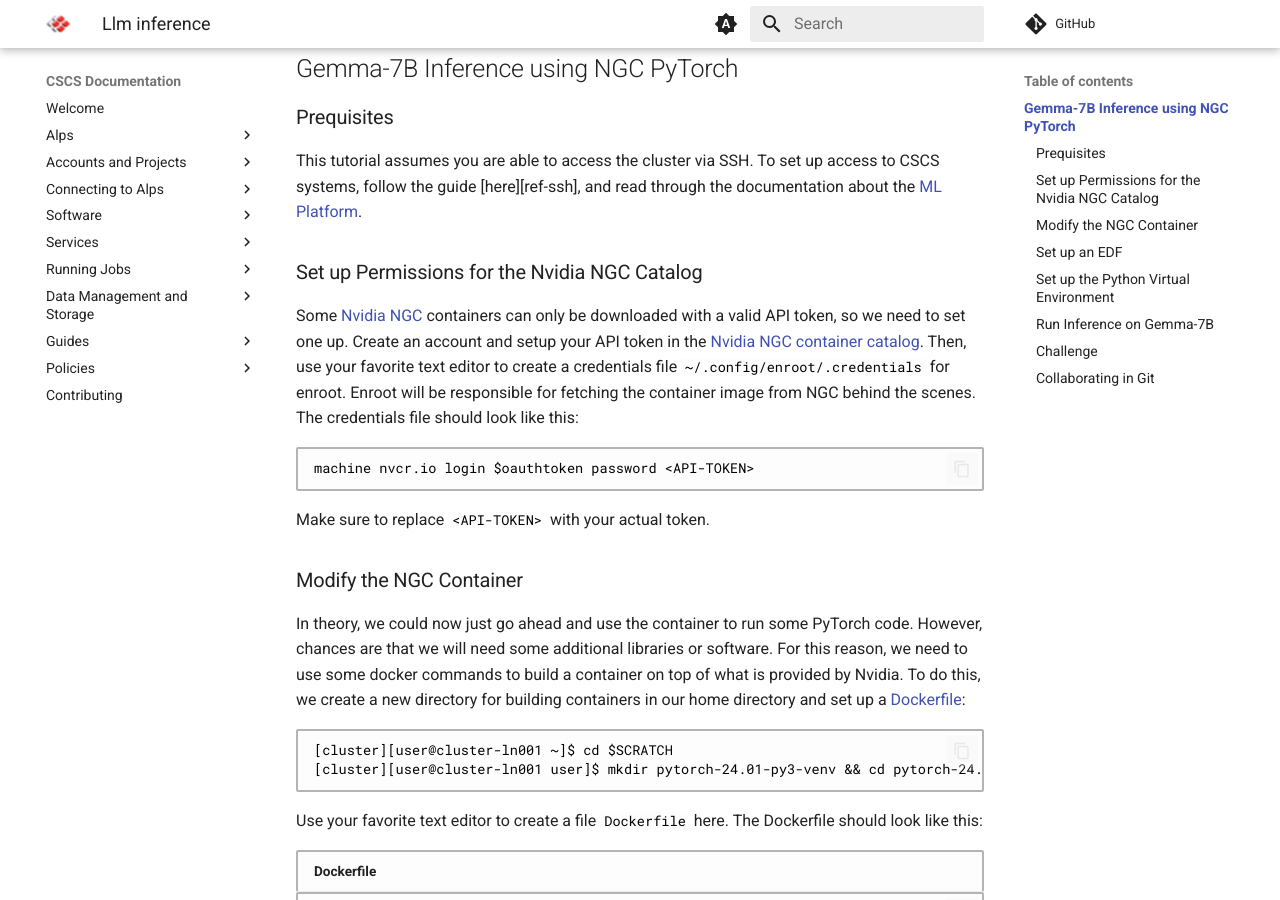
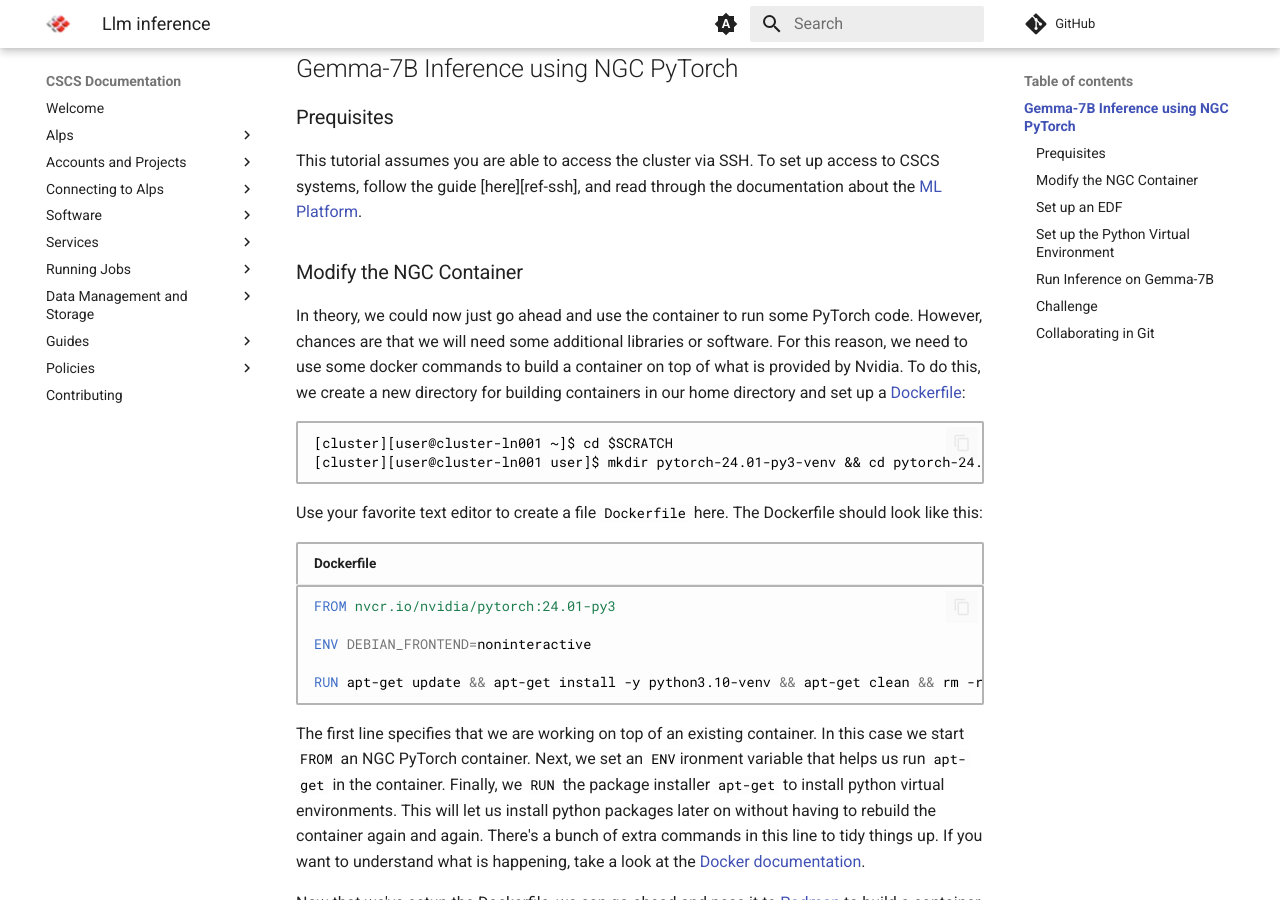
Before and after one commit to nickjbrowning/cscs-docs, an MkDocs documentation site: the page built from docs/guides/mlp_tutorials/llm-inference.md, in a window 1280 px wide and 900 px high, scrolled down 508 px. Built offline with MkDocs 1.6.1 and Material for MkDocs 9.7.7, drawn with Linux system fonts in a browser that asks for light colours; comment, search, counter and statistics services are not loaded.

Commit message:
Update docs/guides/mlp_tutorials/llm-inference.md

````diff
--- a/docs/guides/mlp_tutorials/llm-inference.md
+++ b/docs/guides/mlp_tutorials/llm-inference.md
@@ -13,16 +13,6 @@
 ### Prequisites
 
 This tutorial assumes you are able to access the cluster via SSH. To set up access to CSCS systems, follow the guide [here][ref-ssh], and read through the documentation about the [ML Platform][ref-platform-mlp].
-
-###  Set up Permissions for the Nvidia NGC Catalog
-
-Some [Nvidia NGC](https://www.nvidia.com/en-us/gpu-cloud) containers can only be downloaded with a valid API token, so we need to set one up. Create an account and setup your API token in the [Nvidia NGC container catalog](https://catalog.ngc.nvidia.com). Then, use your favorite text editor to create a credentials file `~/.config/enroot/.credentials` for enroot. Enroot will be responsible for fetching the container image from NGC behind the scenes. The credentials file should look like this:
-
-```
-machine nvcr.io login $oauthtoken password <API-TOKEN>
-```
-
-Make sure to replace `<API-TOKEN>` with your actual token.
 
 ### Modify the NGC Container
 
````
